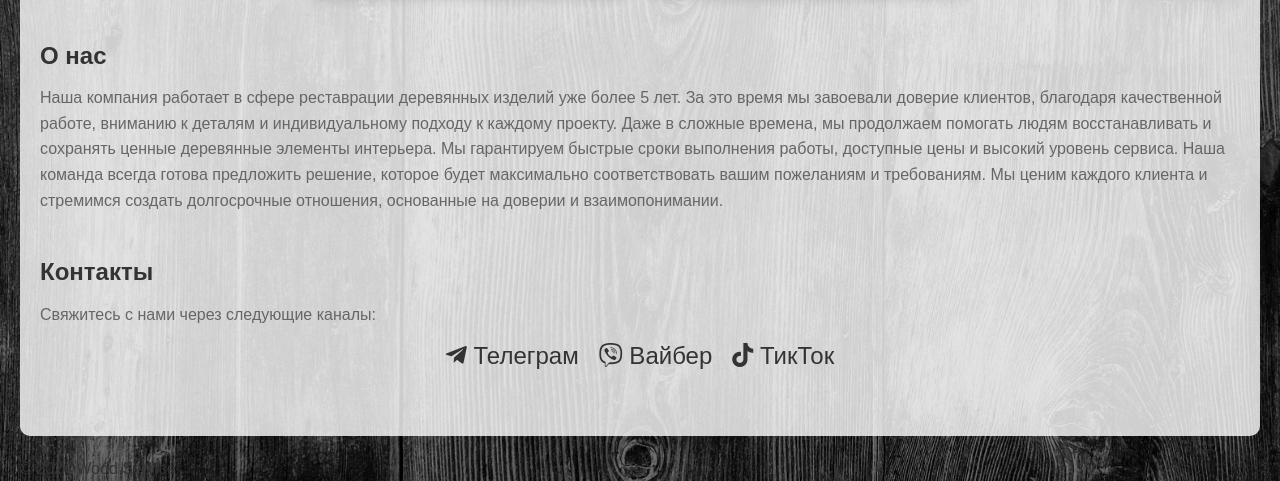
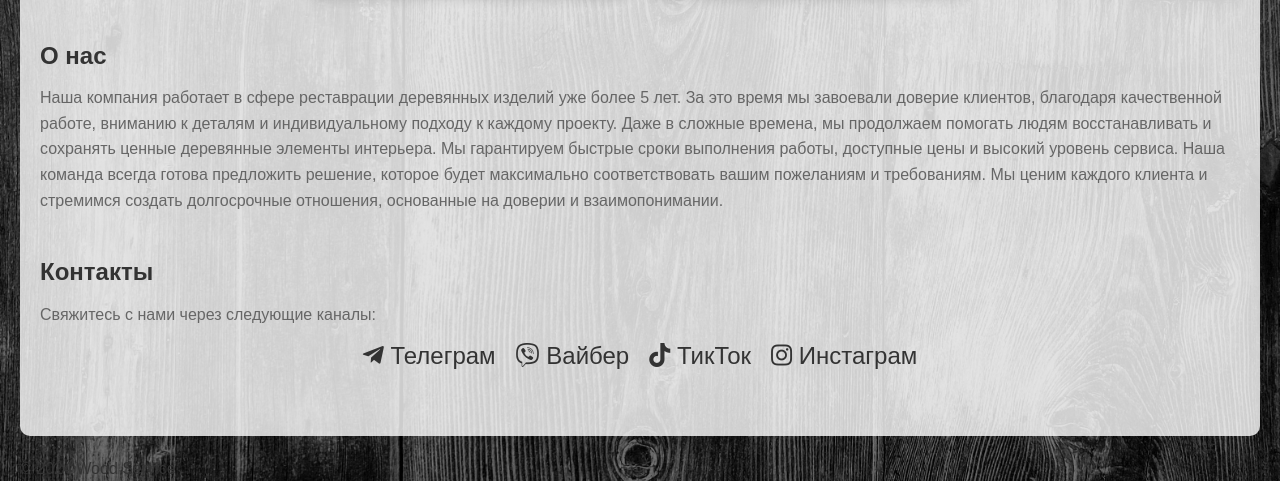
Before and after one commit to gorbatko110/woodservice.kh, a plain HTML site: page index.html in a window 1280 px wide. Shown: the part 1345-1826 px from the top of the page. Drawn offline with Linux system fonts and the light colour scheme.

Commit message:
Update index.html

```diff
--- a/index.html
+++ b/index.html
@@ -126,7 +126,7 @@
                 <li><a href="https://t.me/wood_service_kh" target="_blank" class="social-icon"><i class="fab fa-telegram-plane"></i> Телеграм</a></li>
                 <li><a href="https://connect.viber.com/business/7c4f408e-d1e3-11ef-9541-ba4879535543?utm_source=manage&utm_medium=copy_link" target="_blank" class="social-icon"><i class="fab fa-viber"></i> Вайбер</a></li>
                 <li><a href="https://www.tiktok.com/@restavrator_kh?_t=ZM-8t0gbgdDIVp&_r=1" target="_blank" class="social-icon"><i class="fab fa-tiktok"></i> ТикТок</a></li>
-                <!-- <li><a href="https://www.instagram.com/yourusername" target="_blank" class="social-icon"><i class="fab fa-instagram"></i> Инстаграм</a></li> -->
+                <li><a href="https://www.instagram.com/woodservice.kh.ua/" target="_blank" class="social-icon"><i class="fab fa-instagram"></i> Инстаграм</a></li>
                <!-- <li><a href="https://www.facebook.com/yourusername" target="_blank" class="social-icon"><i class="fab fa-facebook"></i> Фейсбук</a></li> -->
             </ul>
         </section>
```
